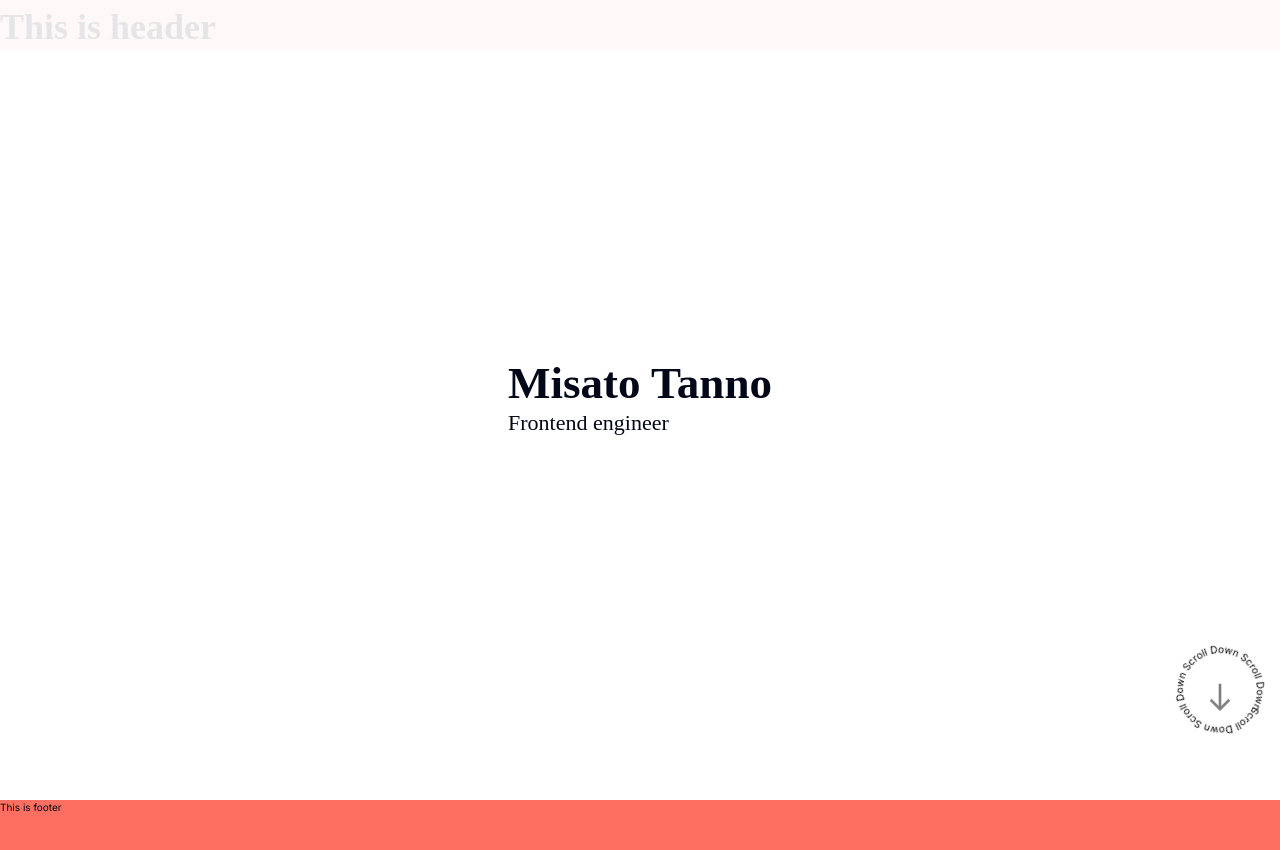
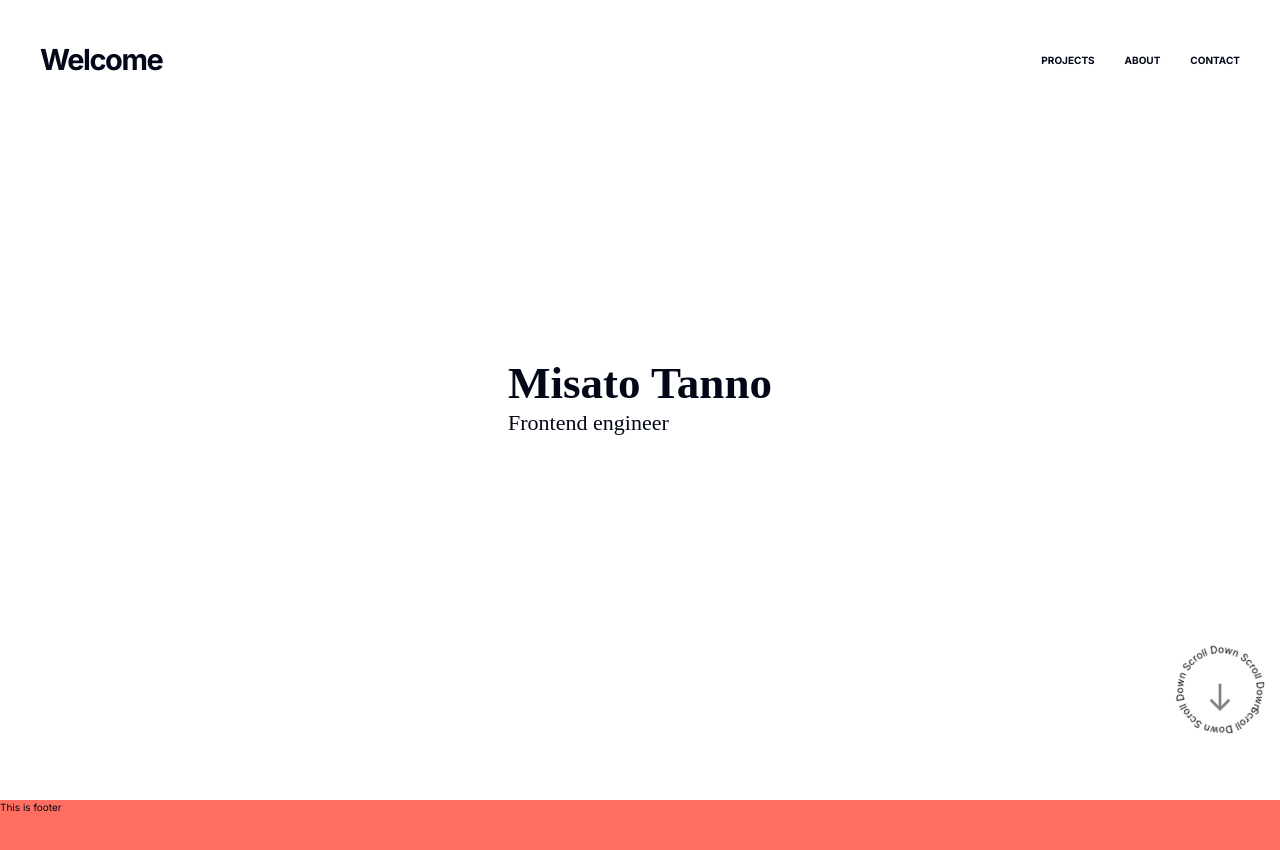
Before and after one commit to misato0804/portfolio_2024, a Next.js app: page / in a window 1280 px wide. Shown: the top 850 px of the page. Built offline with nearby package versions, Linux system fonts and the light colour scheme.

Commit message:
Added header animation

```diff
--- a/src/components/features/header/Header.tsx
+++ b/src/components/features/header/Header.tsx
@@ -1,7 +1,37 @@
+'use client'
+import React, { useEffect, useRef, useState } from 'react'
+import gsap from "gsap"
+
 export const Header = () => {
+
+  const [isVisible, setIsVisible] = useState(true);
+
+  useEffect(() => {
+    const handleScroll = () => {
+      if (window.scrollY > 10) {
+        gsap.to("header", { opacity: 0, duration: 0.5, onComplete: () => setIsVisible(false) });
+      } else if (window.scrollY <= 10 && !isVisible) {
+        setIsVisible(true);
+        gsap.to("header", { opacity: 1, duration: 0.5 });
+      }
+    }
+
+    window.addEventListener('scroll', handleScroll)
+    return () => {
+      window.removeEventListener('scroll', handleScroll);
+    };
+  }, [isVisible])
+
   return (
-    <header className="h-20 bg-spring-cherryBlossom fixed w-screen opacity-10">
-      <h1>This is header</h1>
+    <header id='header' className="h-48 w-screen fixed px-16">
+      <div className="h-full flex justify-between items-center">
+        <h2 className="tracking-tighter font-bold font-sans">Welcome</h2>
+        <ul className='flex min-w-72 justify-around gap-12'>
+          <li className="text-md font-bold">PROJECTS</li>
+          <li className="text-md font-bold">ABOUT</li>
+          <li className="text-md font-bold">CONTACT</li>
+        </ul>
+      </div>
     </header>
   )
 }
--- a/tailwind.config.ts
+++ b/tailwind.config.ts
@@ -24,12 +24,12 @@ const config = {
         display: ['Playfair Display', 'serif'],
       },
       fontSize: {
-        'xs': 'clamp(0.8rem, calc(0.8rem + 0.625vw), 1.3rem)',   // Example values
-        'sm': 'clamp(1rem, calc(0.9rem + 0.625vw), 1.6rem)', // Example values
-        'base': 'clamp(1.2rem, calc(1rem + 0.625vw), 1.7rem)', // Example values
-        'lg': 'clamp(1.6rem, calc(1.4rem + 0.625vw), 2.2rem)', // Example values
-        'xl': 'clamp(2.4rem, calc(2.2rem + 0.625vw), 2.9rem)', // Example values
-        '2xl': 'clamp(3rem, calc(2.8rem + 0.625vw), 3.6rem)',  // Example values
+        'xs': 'clamp(0.8rem, calc(0.8rem + 0.625vw), 1.3rem)',
+        'sm': 'clamp(1rem, calc(0.9rem + 0.625vw), 1.6rem)',
+        'base': 'clamp(1.2rem, calc(1rem + 0.625vw), 1.7rem)',
+        'lg': 'clamp(1.6rem, calc(1.4rem + 0.625vw), 2.2rem)',
+        'xl': 'clamp(2.4rem, calc(2.2rem + 0.625vw), 2.9rem)',
+        '2xl': 'clamp(3rem, calc(2.8rem + 0.625vw), 3.6rem)',
         'p': 'clamp(1rem, calc(0.9rem + 0.625vw), 1.4rem)'
       },
       colors: {
```
